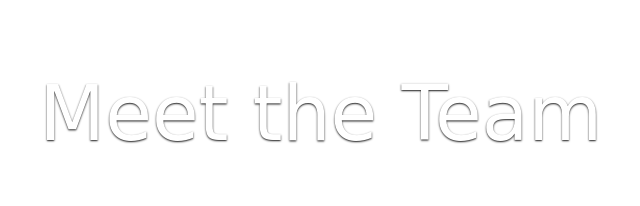
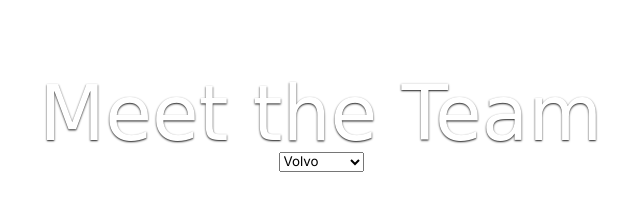
Before and after one commit to webstormcam/Employee_Directory_Scrimba_Assignment_16, a plain HTML site: page index.html in a window 1280 px wide. Shown: the whole page, without its empty margins (319-959 px from the left). Drawn offline with Linux system fonts and the light colour scheme; a web font is replaced by a local one.

Commit message:
Added in the drop-down

```diff
--- a/css/style.css
+++ b/css/style.css
@@ -30,3 +30,7 @@ h1{
     color: #ffffff;
     text-shadow: 0px 1px 2px rgba(0, 0, 0, 0.9);
 }
+
+.selectable-elements{
+    display: flex;
+}
--- a/index.html
+++ b/index.html
@@ -15,6 +15,14 @@
     <header>
         <div class="header-elements">
             <h1>Meet the Team</h1>
+            <div class="selectable-elements">
+                <select name="cars" id="cars">
+                    <option value="volvo">Volvo</option>
+                    <option value="saab">Saab</option>
+                    <option value="mercedes">Mercedes</option>
+                    <option value="audi">Audi</option>
+                </select>
+            </div>
         </div>
 
     </header>
```
Also changed, not shown: 1 other file.
